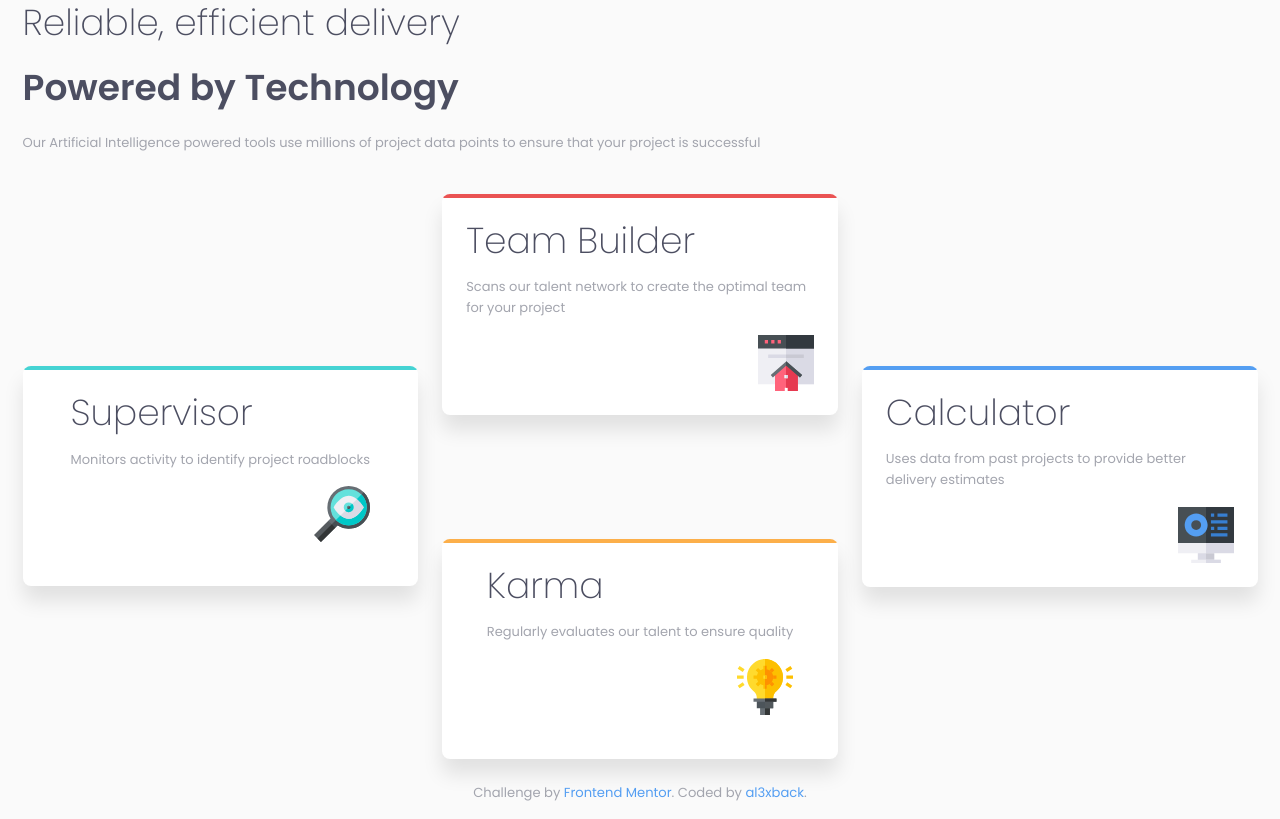
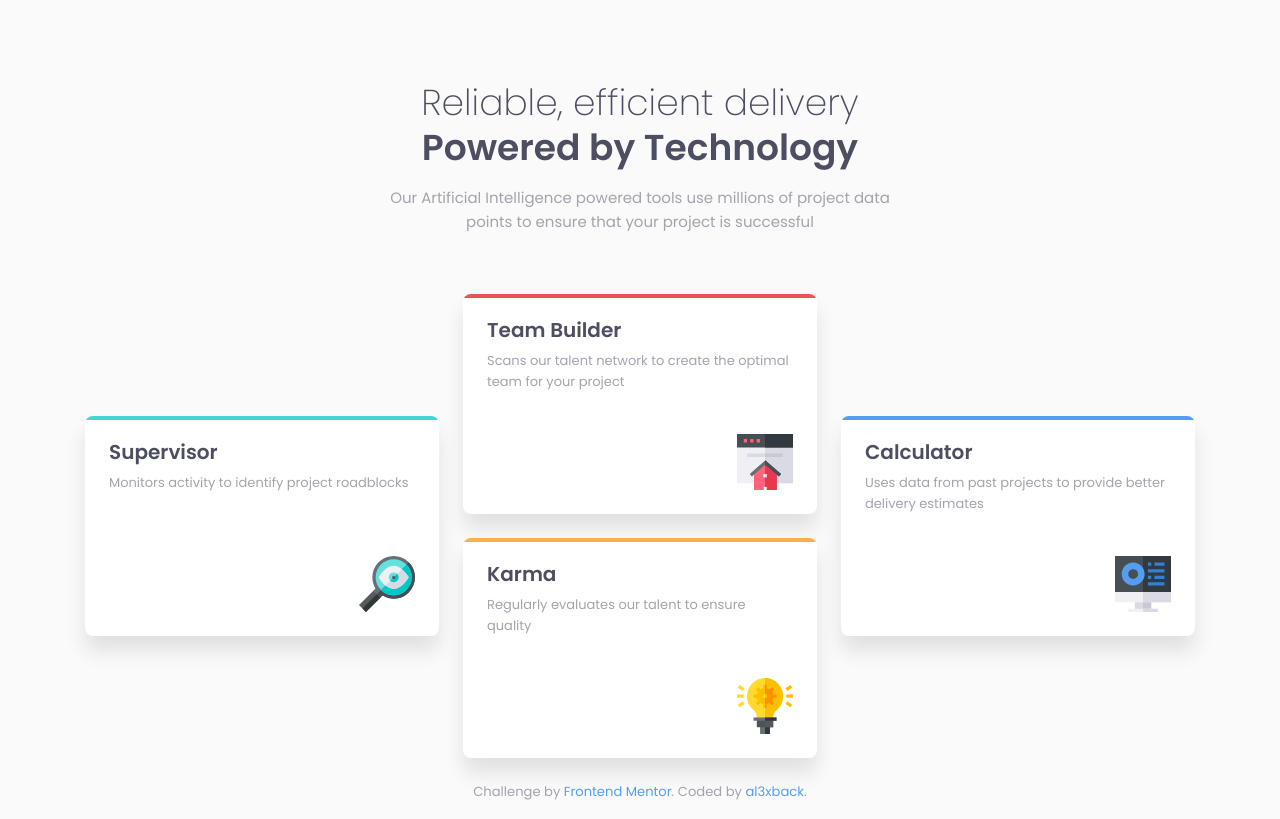
Before and after one commit to al3xback/fmentor-four-card-bootstrap, a website: page index.html in a window 1280 px wide. Drawn offline with Linux system fonts and the light colour scheme.

Commit message:
fixed equal to bootstrap

```diff
--- a/index.html
+++ b/index.html
@@ -42,23 +42,25 @@
 
 		<main>
 			<div class="container-fluid">
-				<section class="section">
-					<div class="section-header">
-						<h2 class="card-title">Reliable, efficient delivery</h2>
-						<p class="card-subtitle">
+				<section class="vstack section">
+					<div class="vstack align-self-center section-header">
+						<h2 class="section-title">
+							Reliable, efficient delivery
+						</h2>
+						<p class="section-subtitle">
 							<strong>Powered by Technology</strong>
 						</p>
-						<p class="card-text">
+						<p class="section-text">
 							Our Artificial Intelligence powered tools use
 							millions of project data points to ensure that your
 							project is successful
 						</p>
 					</div>
-					<div class="section-body">
+					<div class="vstack section-body">
 						<div class="card-group">
 							<div class="card-block">
 								<div class="card card--supervisor">
-									<div class="card-body">
+									<div class="vstack card-body">
 										<h3 class="card-title">Supervisor</h3>
 										<p class="card-text">
 											Monitors activity to identify
@@ -76,7 +78,7 @@
 							</div>
 							<div class="card-block">
 								<div class="card card--team-builder">
-									<div class="card-body">
+									<div class="vstack card-body">
 										<h3 class="card-title">Team Builder</h3>
 										<p class="card-text">
 											Scans our talent network to create
@@ -92,7 +94,7 @@
 									</div>
 								</div>
 								<div class="card card--karma">
-									<div class="card-body">
+									<div class="vstack card-body">
 										<h3 class="card-title">Karma</h3>
 										<p class="card-text">
 											Regularly evaluates our talent to
@@ -110,7 +112,7 @@
 							</div>
 							<div class="card-block">
 								<div class="card card--calculator">
-									<div class="card-body">
+									<div class="vstack card-body">
 										<h3 class="card-title">Calculator</h3>
 										<p class="card-text">
 											Uses data from past projects to
--- a/scss/components/_card.scss
+++ b/scss/components/_card.scss
@@ -2,52 +2,40 @@
 @use '../abstracts/functions' as func;
 @use '../abstracts/mixins' as mix;
 
-.card {
-	@include mix.flexbox;
-	@include mix.align-items(center);
-	@include mix.flex-direction(column);
+.section {
 	width: 100%;
 	max-width: func.em(420, var.$font-size-primary);
 	margin: func.em(40, var.$font-size-primary) 0
 		func.em(60, var.$font-size-primary);
-	@include mix.border-radius(8px);
 }
 
-.card-content,
-.card-group,
-.card-block,
-.card-item {
-	@include mix.flexbox;
-	@include mix.flex-direction(column);
-}
-
-.card-content {
+.section-header {
 	padding-top: func.em(40, var.$font-size-primary);
 	margin-bottom: func.em(76, var.$font-size-primary);
 	text-align: center;
 }
 
-.card-title {
+.section-title {
 	font-weight: var.$font-weight-200;
 }
 
-.card-subtitle {
+.section-subtitle {
 	margin-bottom: func.em(16, 24);
 	font-size: func.em(24, var.$font-size-primary);
 	color: var.$color-dark-blue;
+	line-height: 1.25;
 }
 
 .card-group,
 .card-block {
+	@include mix.flexbox;
+	@include mix.flex-direction(column);
 	gap: func.em(24, var.$font-size-primary);
 }
 
 .card {
-	position: relative;
 	min-height: func.em(220, var.$font-size-primary);
 	padding: func.em(24, var.$font-size-primary);
-	background-color: var.$color-white;
-	@include mix.border-radius(8px);
 	@include mix.box-shadow(
 		0px func.em(15, var.$font-size-primary)
 			func.em(20, var.$font-size-primary) 0 rgba(0, 0, 0, 0.1)
@@ -81,10 +69,6 @@
 	background-color: var.$color-blue;
 }
 
-.card-title {
-	margin-bottom: func.em(8, 20);
-}
-
 .card-text {
 	font-size: func.em(13, var.$font-size-primary);
 }
@@ -101,21 +85,21 @@
 }
 
 @media (min-width: 48em) {
-	.card {
+	.section {
 		max-width: func.em(1110, var.$font-size-primary);
 	}
 
-	.card-content {
+	.section-header {
 		max-width: func.em(540, var.$font-size-primary);
 		margin-bottom: func.em(60, var.$font-size-primary);
 	}
 
-	.card-title,
-	.card-subtitle {
+	.section-title,
+	.section-subtitle {
 		font-size: func.em(36, var.$font-size-primary);
 	}
 
-	.card-subtitle {
+	.section-subtitle {
 		margin-bottom: func.em(16, 36);
 	}
 
--- a/scss/layout/_main.scss
+++ b/scss/layout/_main.scss
@@ -8,5 +8,4 @@ main > .container-fluid {
 
 main > .container-fluid {
 	@include mix.justify-content(center);
-	@include mix.align-items(center);
 }
--- a/scss/vendors-extensions/_bootstrap.scss
+++ b/scss/vendors-extensions/_bootstrap.scss
@@ -16,21 +16,19 @@ body {
 	--bs-gutter-x: 3em;
 }
 
+h2 {
+	margin-bottom: 0;
+}
+
+p:last-child {
+	margin-bottom: 0;
+}
+
 .card {
-	--bs-card-bg: transparent;
+	--bs-card-bg: #{var.$color-white};
 	--bs-card-border-width: 0;
 	--bs-card-border-color: transparent;
-	--bs-card-border-radius: 15px;
-}
-
-.card-header:first-child {
-	--bs-card-inner-border-radius: 0;
-}
-
-.card-header {
-	--bs-card-cap-padding-x: 0;
-	--bs-card-cap-padding-y: 0;
-	margin-bottom: func.em(24);
+	--bs-card-border-radius: 8px;
 }
 
 .card-body {
@@ -39,7 +37,7 @@ body {
 }
 
 .card-title {
-	--bs-card-title-spacer-y: #{func.em(12, 22)};
+	--bs-card-title-spacer-y: #{func.em(8, 20)};
 	--bs-card-title-color: #{var.$color-dark-blue};
 }
 
@@ -53,7 +51,4 @@ body {
 }
 
 @media (min-width: 48em) {
-	.card-title {
-		--bs-card-title-spacer-y: #{func.em(16, 22)};
-	}
 }
```
Also changed, not shown: css/main.css, 1 other file.
